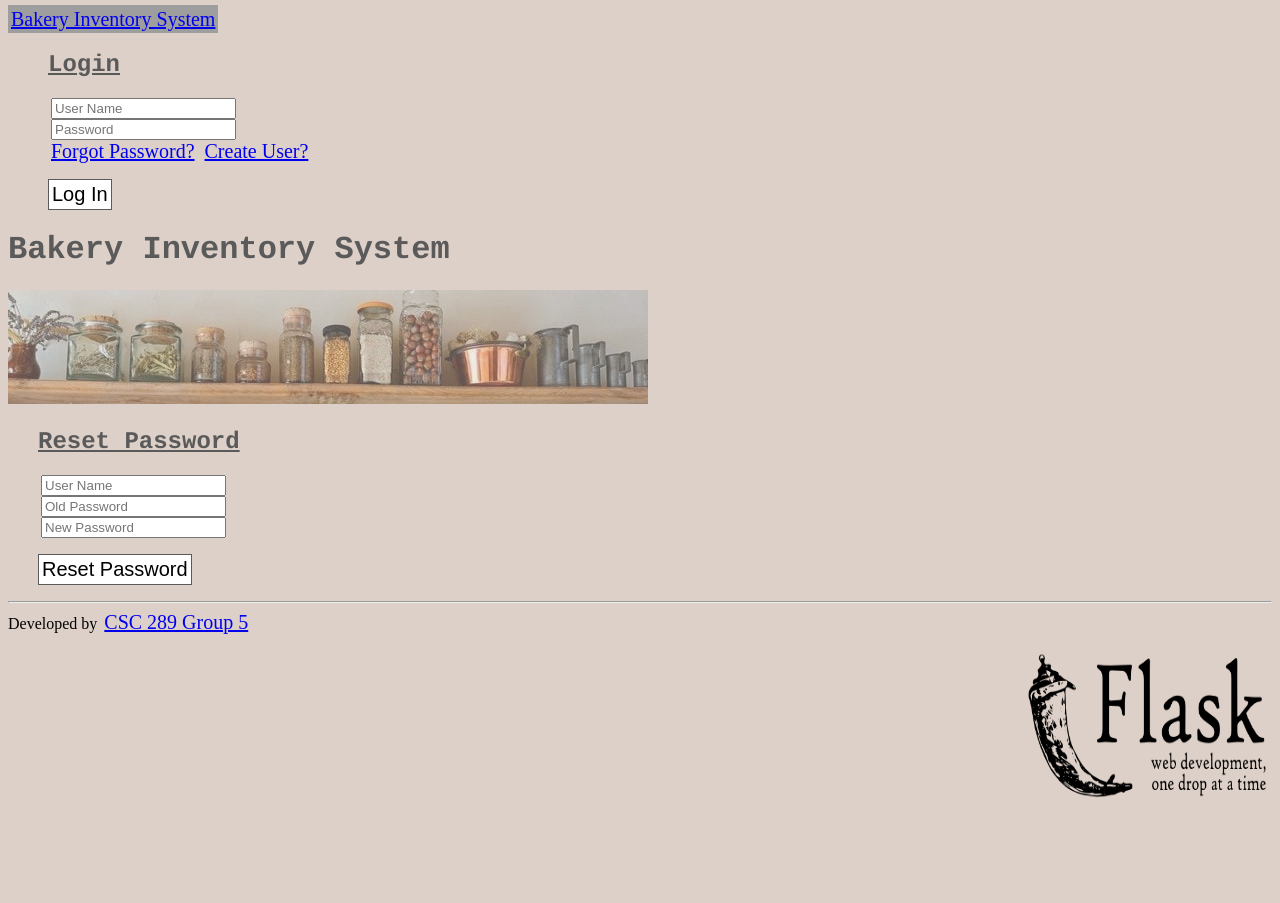
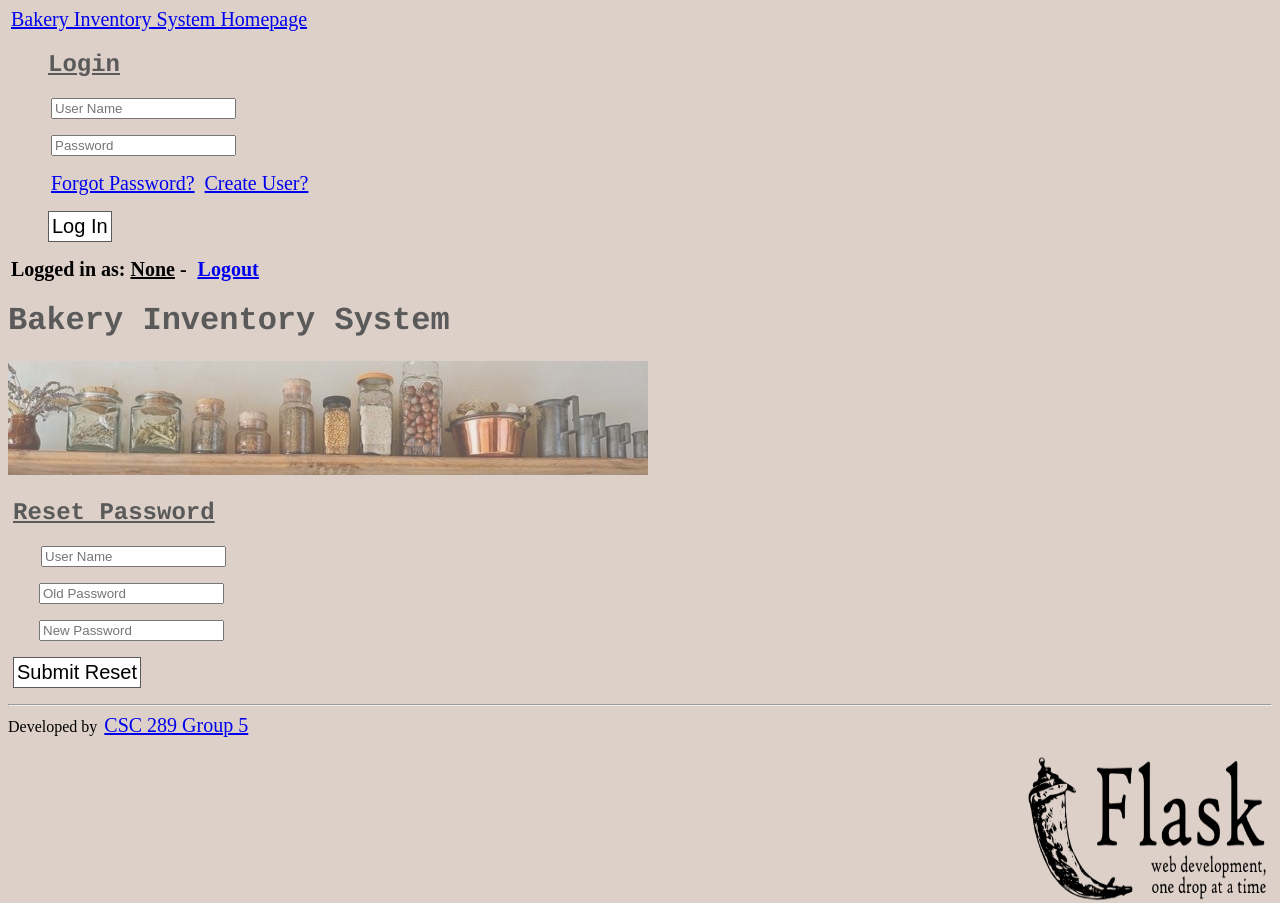
Before and after one commit to Hunterbeachum/OvenStock, a Flask app: page /password_reset in a window 1280 px wide. Before the commit the page ends 798 px from the top, so only its background shows below. Run offline with Flask 3, Linux system fonts and the light colour scheme; grey boxes are pictures that could not be loaded.

Commit message:
Making changes recommended by our Mentor.

```diff
--- a/static/css/Group5CSS.css
+++ b/static/css/Group5CSS.css
@@ -31,6 +31,22 @@ a {
   			font-size: 20px;
  			padding: 3px;
 }
+table {
+			border-collapse: collapse;
+			border-right: 1px solid black;
+			border-left: 1px solid black;
+}
+table td {
+			border-right: 1px solid black;
+			border-left: 1px solid black;
+}
+table tr {
+			border-top: 1px solid black;
+			text-align: center;
+}
+tr:last-child {
+			border-bottom: 1px solid black;
+}
 tr:nth-child(even) {
 			background-color: #C8DDDA;
 }
--- a/static/js/bakeryJS.js
+++ b/static/js/bakeryJS.js
@@ -1,13 +1,13 @@
-function openOverlay() {
+function open_overlay() {
     document.getElementById("message_overlay").style.width = "fit-content";
     document.getElementById("message_overlay").style.opacity = "100%";
     document.getElementById("hideOver").style.opacity = "100%";
     document.getElementById("message_overlay").style.height = "40px";
 }
 
-function closeOverlay() {
+function close_overlay() {
     document.getElementById("message_overlay").style.width = "0px";
     document.getElementById("message_overlay").style.opacity = "0%";
     document.getElementById("hideOver").style.opacity = "0%";
-    document.getElementById("message_overlay").style.height = "20px";
+    document.getElementById("message_overlay").style.height = "0";
 }
--- a/templates/ResetPageGroup5.html
+++ b/templates/ResetPageGroup5.html
@@ -2,20 +2,21 @@
 {% block page_title %}Bakery Inventory System{% endblock %}
 {% block body %}
     {{ super() }}
-
 <form action="/password_reset" method="post" class="navbar-form navbar-right">
-	<h2 style="padding-left:30px;">Reset Password</h2>
+	<h2 style="margin-left:-25px">Reset Password</h2>
 	<div class="form-group" style="padding-left:30px;">
 	  	<label for="user"></label><input type="text" name="user" id="user" placeholder="User Name" class="form-control" required>
 	</div>
-	<div class="form-group" style="padding-left:30px;">
-	  	<label for="old_pw"></label><input type="password" name="old_pw" id="old_pw" placeholder="Old Password" class="form-control">
-	</div>
-	<div class="form-group" style="padding-left:30px;">
-	  	<label for="new_pw"></label><input type="password" name="new_pw" id="new_pw" placeholder="New Password" class="form-control">
+	<p></p>
+	<div class="form-group" style="padding-left:28px;">
+	  	<label for="old_pw"></label><input type="password" name="old_pw" id="old_pw" placeholder="Old Password" class="form-control" required>
 	</div>
 	<p></p>
-	<button type="submit" class="btn btn-success" style="margin-left:30px;">Reset Password</button>
+	<div class="form-group" style="padding-left:28px;">
+	  	<label for="new_pw"></label><input type="password" name="new_pw" id="new_pw" placeholder="New Password" class="form-control" required>
+	</div>
+	<p></p>
+	<button type="submit" class="btn btn-success" style="margin-left:5px;">Submit Reset</button>
 </form>
 
 {% endblock %}
--- a/templates/index.html
+++ b/templates/index.html
@@ -8,7 +8,7 @@
     <title>Introduction To Our System</title>
     <body>
         <p>Welcome to the Bakery Inventory Management System.  If you are logged in, you can view and manage the inventory.</p>
-        <p>This is a web app developed with the use of a Flask framework. </p>
+        <p>This is a web application developed with the use of a Flask framework. </p>
 </html>
 
 {% endblock %}
--- a/templates/layout.html
+++ b/templates/layout.html
@@ -11,7 +11,7 @@
 	<nav class="navbar navbar-inverse">
 		<div class="container-fluid">
 			<div class="navbar-header">
-				<a class="navbar-brand" href="/" style="background-image:url('https://en.wikipedia.org/wiki/Kitchen_utensil#/media/File:Batterie_de_cuisine.jpg');">Bakery Inventory System</a>
+				<a class="navbar-brand" href="/">Bakery Inventory System Homepage</a>
 
 			</div>
 
@@ -31,8 +31,10 @@
 						<div class="form-group">
                             <label for="user"></label><input type="text" name="id" id = "user" placeholder="User Name" class="form-control" required>
 						</div>
+						<p></p>
 						<div class="form-group">
 							<label for="pass"></label><input type="password" name="pw" id = "pass" placeholder="Password" class="form-control">
+						<p></p>
 						</div>
 
 						<a href="{{ url_for('password_reset') }}">Forgot Password?</a>
@@ -41,11 +43,12 @@
 						<button type="submit" class="btn btn-success">Log In</button>
 					</form>
 					{% else %}
-					<li><a><b>Logged in as: {{ session.get("current_user") }}</b></a></li>
-        			<li><a href="{{ url_for('logout') }}"><b><u>Logout</u></b></a></li>
+
 					{% endif %}
 				</ul>
 			</div>
+			<a><b>Logged in as: <u>{{ session.get("current_user") }}</u> - </b></a>
+   			<a href="{{ url_for('logout') }}"><b><u>Logout</u></b></a>
 
 		</div>
     </nav>
@@ -62,12 +65,9 @@
 
 
     <div class="under-h1-container">
-
         <h1>{% block page_title %}{% endblock %}</h1>
 		<img alt="Shelf underneath the heading" src="{{ url_for('static', filename='css/shelfing.jpg') }}" style="position: relative;opacity:60%"></img>
-
         <p>{% block body %}{% endblock %}</p>
-
     </div>
 
 
@@ -77,8 +77,7 @@
             <p></p>
             <a href="https://flask.palletsprojects.com/en/2.2.x/">
                 <img src="{{ url_for('static', filename='css/flask-powered.png') }}" alt="Flask Powered" width="250"
-                                height="150" style="border:0;display:inline-flex;float:right;" title="Flask powered"
-								onmouseover="">
+                                height="150" style="border:0;display:inline-flex;float:right;" title="Flask powered">
 			</a>
     </div>
     <script src="{{ url_for('static', filename='js/bakeryJS.js') }}"></script>
```
Also changed, not shown: templates/AddUserGroup5.html (+5 -3 lines), templates/CreateUserGroup5.html (+4 -6 lines), templates/Group5InventoryPage.html (+10 -8 lines), templates/analytics.html (+6 -6 lines).
